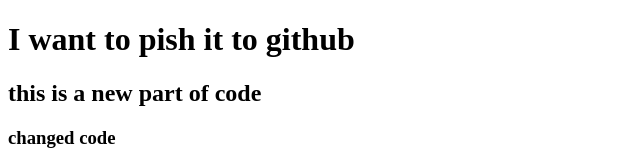
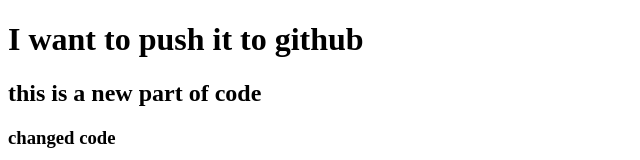
Before and after one commit to nurhossain-webd/my-second-repo, a plain HTML site: page index.html in a window 1280 px wide. Shown: the top 160 px of the page, without its empty margins (0-640 px from the left). Drawn offline with Linux system fonts and the light colour scheme.

Commit message:
word change

```diff
--- a/index.html
+++ b/index.html
@@ -7,7 +7,7 @@
     <link rel="stylesheet" href="style.css">
 </head>
 <body>
-    <h1>I want to pish it to github</h1>
+    <h1>I want to push it to github</h1>
     <h2>this is a new part of code</h2>
     <h3>changed code</h3>
     <p>laravel sikha lagbe
```
